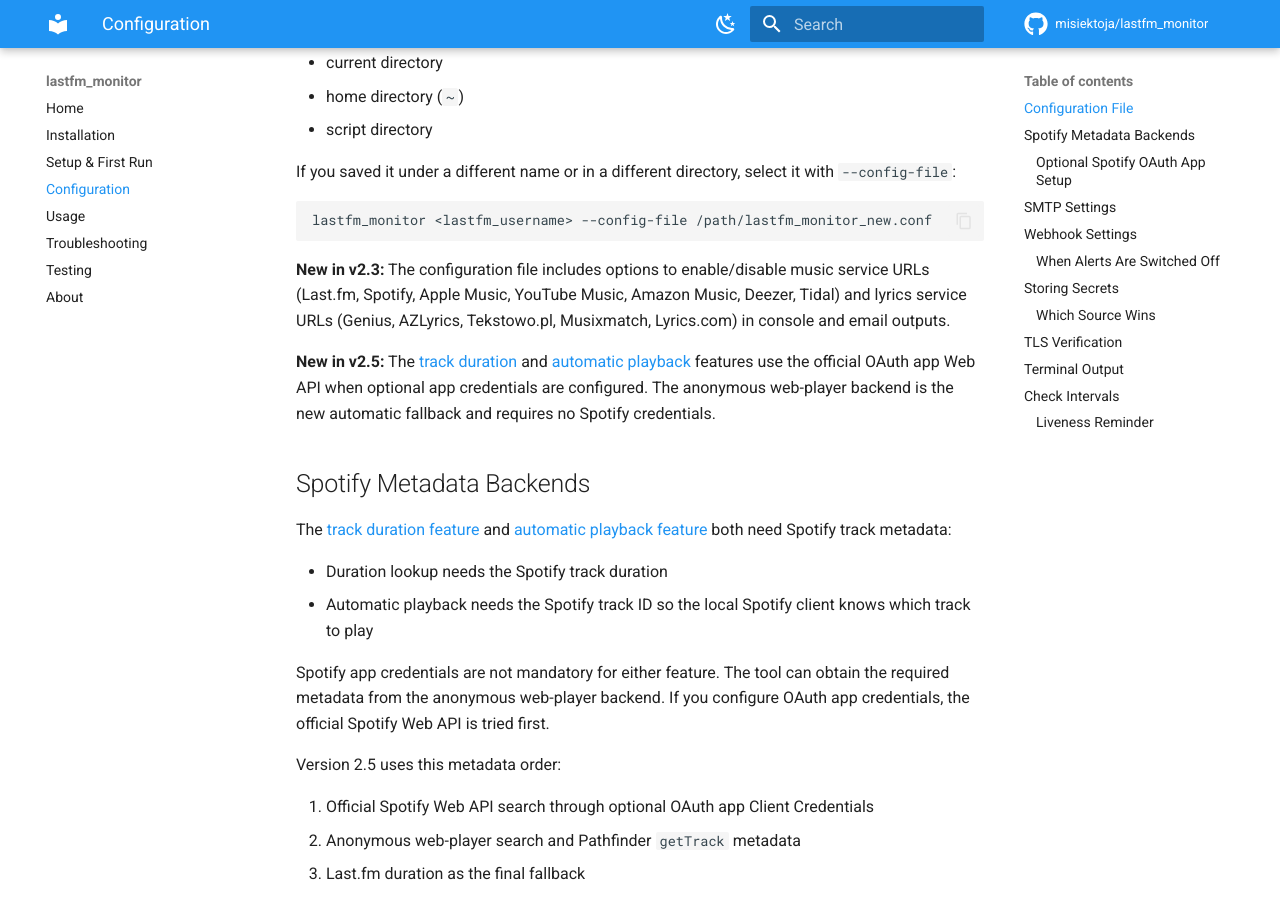
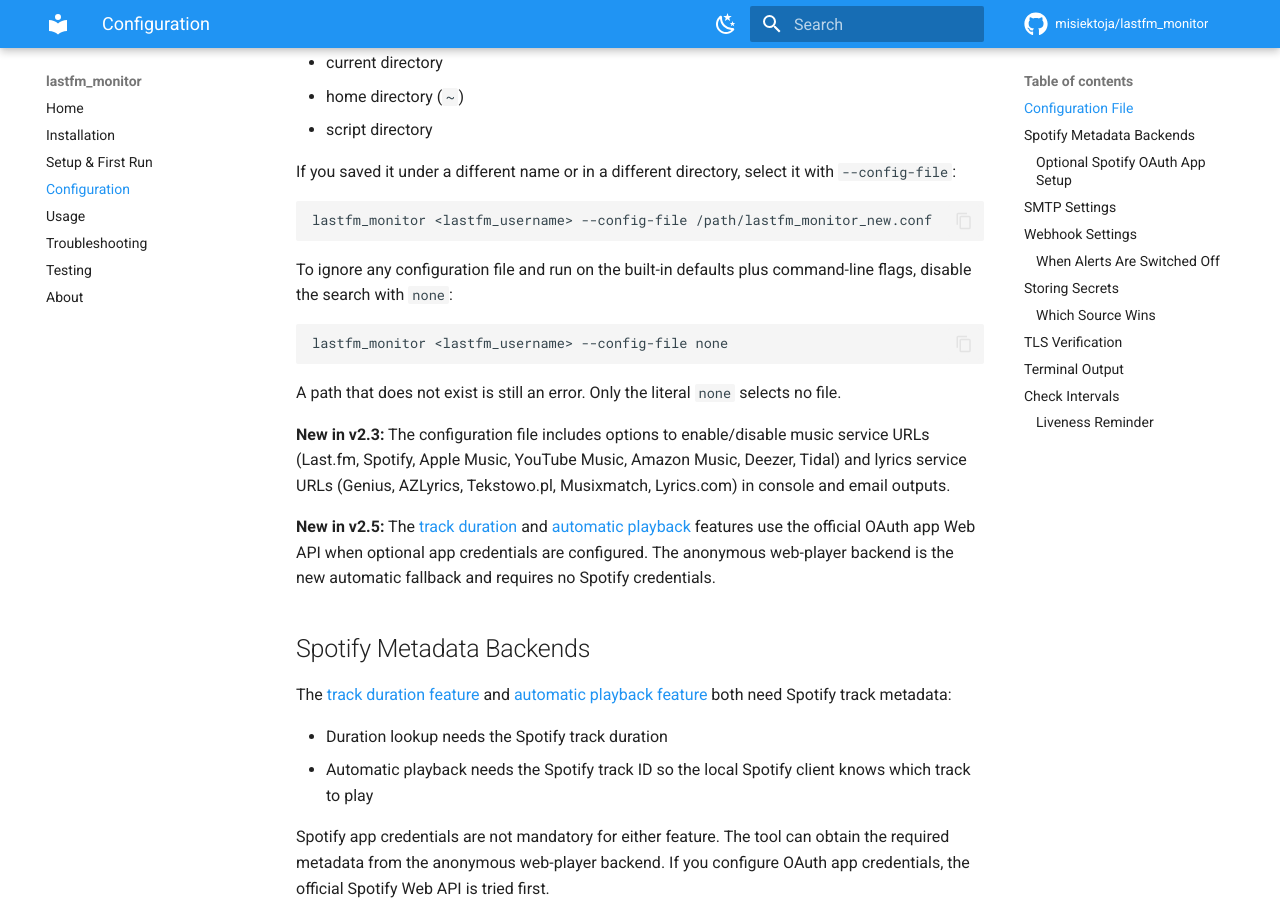
Before and after one commit to misiektoja/lastfm_monitor, an MkDocs documentation site: the page built from docs/configuration.md, in a window 1280 px wide and 900 px high, scrolled down 690 px. Built offline with MkDocs 1.6.1 and Material for MkDocs 9.7.7, drawn with Linux system fonts in a browser that asks for light colours; comment, search, counter and statistics services are not loaded.

Commit message:
docs(configuration): document disabling the configuration file search

````diff
--- a/docs/configuration.md
+++ b/docs/configuration.md
@@ -31,6 +31,14 @@
 ```sh
 lastfm_monitor <lastfm_username> --config-file /path/lastfm_monitor_new.conf
 ```
+
+To ignore any configuration file and run on the built-in defaults plus command-line flags, disable the search with `none`:
+
+```sh
+lastfm_monitor <lastfm_username> --config-file none
+```
+
+A path that does not exist is still an error. Only the literal `none` selects no file.
 
 **New in v2.3:** The configuration file includes options to enable/disable music service URLs (Last.fm, Spotify, Apple Music, YouTube Music, Amazon Music, Deezer, Tidal) and lyrics service URLs (Genius, AZLyrics, Tekstowo.pl, Musixmatch, Lyrics.com) in console and email outputs.
 
````
Also changed, not shown: 1 other file.
